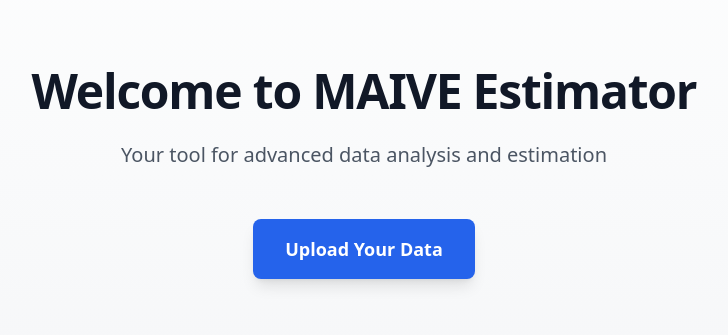
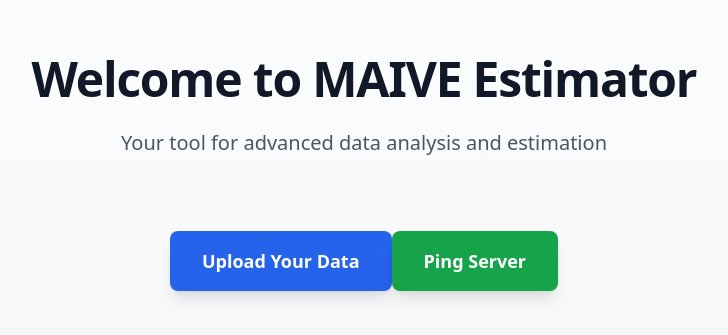
Before and after one commit to PetrCala/maive-ui, a Next.js app in the folder apps/react-ui/client/: page / in a window 1280 px wide. Shown: the part 227-562 px from the top of the page, without its empty margins (276-1004 px from the left). Built offline with nearby package versions, Linux system fonts and the light colour scheme.

Commit message:
feat: add CORS handling and a test ping button

```diff
--- a/apps/react-ui/client/src/pages/index.tsx
+++ b/apps/react-ui/client/src/pages/index.tsx
@@ -1,6 +1,23 @@
 import Link from "next/link"
 
 export default function Home() {
+	const pingServer = async () => {
+		const response = await fetch(`${process.env.NEXT_PUBLIC_R_API_URL}/ping`)
+		const data = await response.json()
+		alert(`Status: ${data.status}, Time: ${data.time}`)
+	}
+
+	const PingButton = () => {
+		return (
+			<button
+				onClick={pingServer}
+				className="mt-6 inline-block px-8 py-4 text-lg font-semibold text-white bg-green-600 rounded-lg hover:bg-green-700 dark:bg-green-500 dark:hover:bg-green-600 transition-all duration-200 shadow-lg hover:shadow-xl transform hover:-translate-y-0.5"
+			>
+				Ping Server
+			</button>
+		)
+	}
+
 	return (
 		<main className="flex min-h-screen flex-col items-center justify-center p-24 bg-gradient-to-b from-white via-gray-50 to-gray-100 dark:from-gray-900 dark:via-gray-800 dark:to-gray-900">
 			<div className="max-w-2xl text-center">
@@ -16,6 +33,7 @@ export default function Home() {
 				>
 					Upload Your Data
 				</Link>
+				<PingButton />
 			</div>
 		</main>
 	)
```
Also changed, not shown: 2 other files (tests, documents, lock files or other folders).
